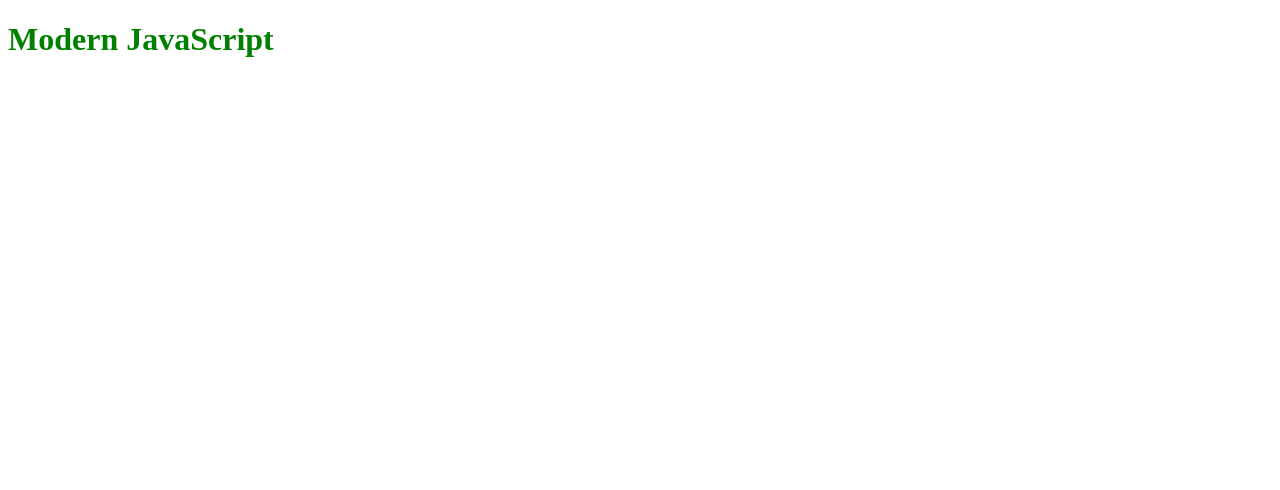
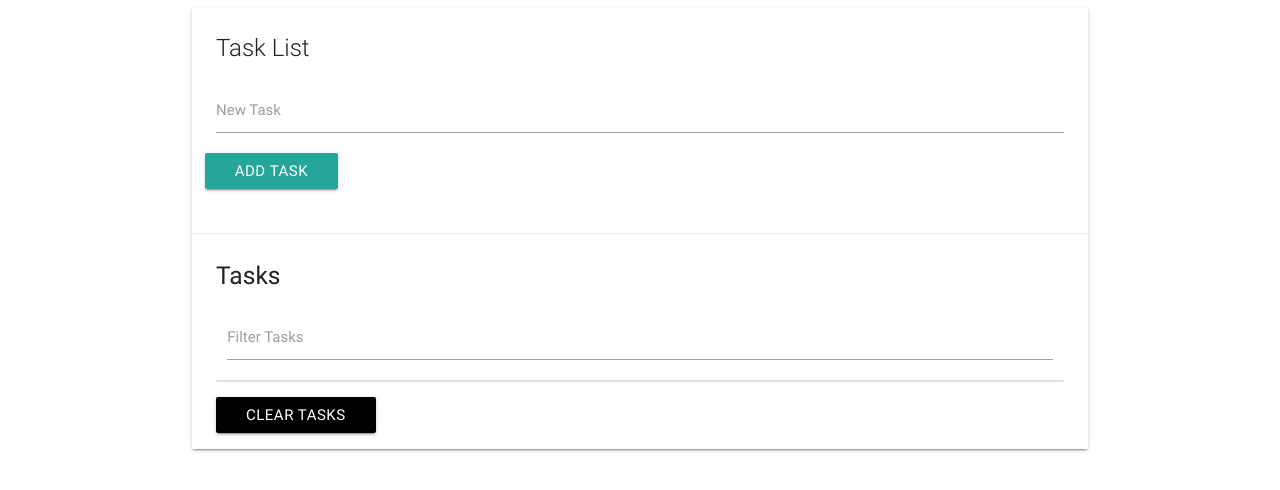
Before and after one commit to gnyokota/modern-js, a website: page index.html in a window 1280 px wide. Drawn offline with nearby package versions, Linux system fonts and the light colour scheme.

Commit message:
add task list

```diff
--- a/index.html
+++ b/index.html
@@ -2,12 +2,57 @@
 <html lang="en">
   <head>
     <meta charset="UTF-8" />
-    <meta http-equiv="X-UA-Compatible" content="IE=edge" />
     <meta name="viewport" content="width=device-width, initial-scale=1.0" />
-    <title>Modern JS: Section 2</title>
+    <meta http-equiv="X-UA-Compatible" content="ie=edge" />
+    <link
+      rel="stylesheet"
+      href="https://cdnjs.cloudflare.com/ajax/libs/materialize/0.100.2/css/materialize.min.css"
+    />
+    <link
+      href="https://maxcdn.bootstrapcdn.com/font-awesome/4.7.0/css/font-awesome.min.css"
+      rel="stylesheet"
+      integrity="sha384-wvfXpqpZZVQGK6TAh5PVlGOfQNHSoD2xbE+QkPxCAFlNEevoEH3Sl0sibVcOQVnN"
+      crossorigin="anonymous"
+    />
+    <title>Task List</title>
   </head>
   <body>
-    <h1>Modern JavaScript</h1>
-    <script src="./dist/basics.js"></script>
+    <div class="container">
+      <div class="row">
+        <div class="col s12">
+          <div id="main" class="card">
+            <div class="card-content">
+              <span class="card-title">Task List</span>
+              <div class="row">
+                <form id="task-form">
+                  <div class="input-field col s12">
+                    <input type="text" name="task" id="task" />
+                    <label for="task">New Task</label>
+                  </div>
+                  <input type="submit" value="Add Task" class="btn" />
+                </form>
+              </div>
+            </div>
+            <div class="card-action">
+              <h5 id="task-title">Tasks</h5>
+              <div class="input-field col s12">
+                <input type="text" name="filter" id="filter" />
+                <label for="filter">Filter Tasks</label>
+              </div>
+              <ul class="collection"></ul>
+              <a href="#" class="clear-tasks btn black">Clear Tasks</a>
+            </div>
+          </div>
+        </div>
+      </div>
+    </div>
+
+    <script
+      src="https://code.jquery.com/jquery-3.2.1.js"
+      integrity="sha256-DZAnKJ/6XZ9si04Hgrsxu/8s717jcIzLy3oi35EouyE="
+      crossorigin="anonymous"
+    ></script>
+    <script src="https://cdnjs.cloudflare.com/ajax/libs/materialize/0.100.2/js/materialize.min.js"></script>
+    <script src="./dist/dom.js"></script>
   </body>
 </html>
--- /dev/null
+++ b/src/dom.ts
@@ -0,0 +1 @@
+console.log(document.scripts);
```
Also changed, not shown: dist/dom.d.ts (added), dist/dom.js (added).
